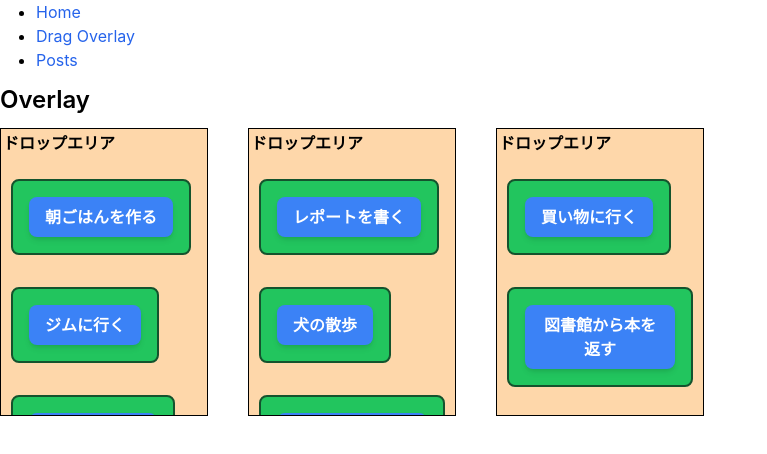
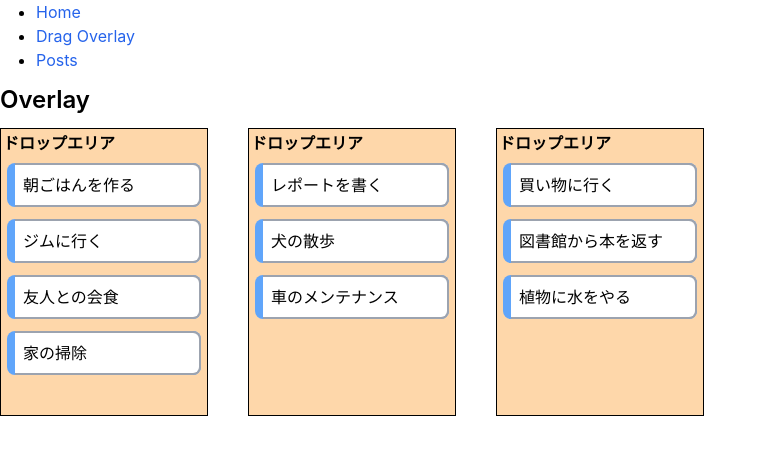
Before and after one commit to hackathon2024winter/todo_front, a React (Vite) app in the folder react-app/: page /overlay in a window 1280 px wide. Shown: the top 454 px of the page, without its empty margins (0-767 px from the left). Built offline with nearby package versions, Linux system fonts and the light colour scheme.

Commit message:
two-ton color div

```diff
--- a/react-app/src/components/ToDoCotainer.tsx
+++ b/react-app/src/components/ToDoCotainer.tsx
@@ -12,7 +12,7 @@ const ToDoContainer: FC<ToDoContainerItem> = (props) => {
       onIsOverChange={setIsOver} // setIsOverとonIsOverChangeを一致させると、引数を伝搬させられる。
       className={
         classNames(
-          "p-0.5 w-52 h-72 gap-4 border-black border-solid border flex flex-col overflow-x-auto ",
+          "p-0.5 w-52 h-72 gap-1 border-black border-solid border flex flex-col overflow-x-auto ",
           { 'bg-green-300': isOver, 'bg-orange-200': !isOver })
       }
     >
--- a/react-app/src/components/Todo.tsx
+++ b/react-app/src/components/Todo.tsx
@@ -7,17 +7,11 @@ const Todo: FC<{ item: ToDoItem }> = ({ item }) => {
   return (<>
 
     <Draggable key={item.card_id} id={Number(item.card_id)}>
-      <div className="mb-2">
-        <div
-          className="w-fit h-fit p-4 m-2 border-2 rounded-lg border-green-900 bg-green-500 select-none"
-        >
-          <button
-            className="px-4 py-2 bg-blue-500 text-white font-semibold rounded-lg shadow-md hover:bg-blue-700"
-            onClick={() => console.log(item.description)}
-          >
-            {item.card_name}
-          </button>
-        </div>
+
+      <div className="m-1 rounded-lg bg-blue-400">
+          <div className="ml-2 bg-white border-t-2 border-r-2 border-b-2 border-gray-400 rounded-r-lg p-2">
+          {item.card_name}
+          </div>
       </div>
     </Draggable>
   </>)
```
